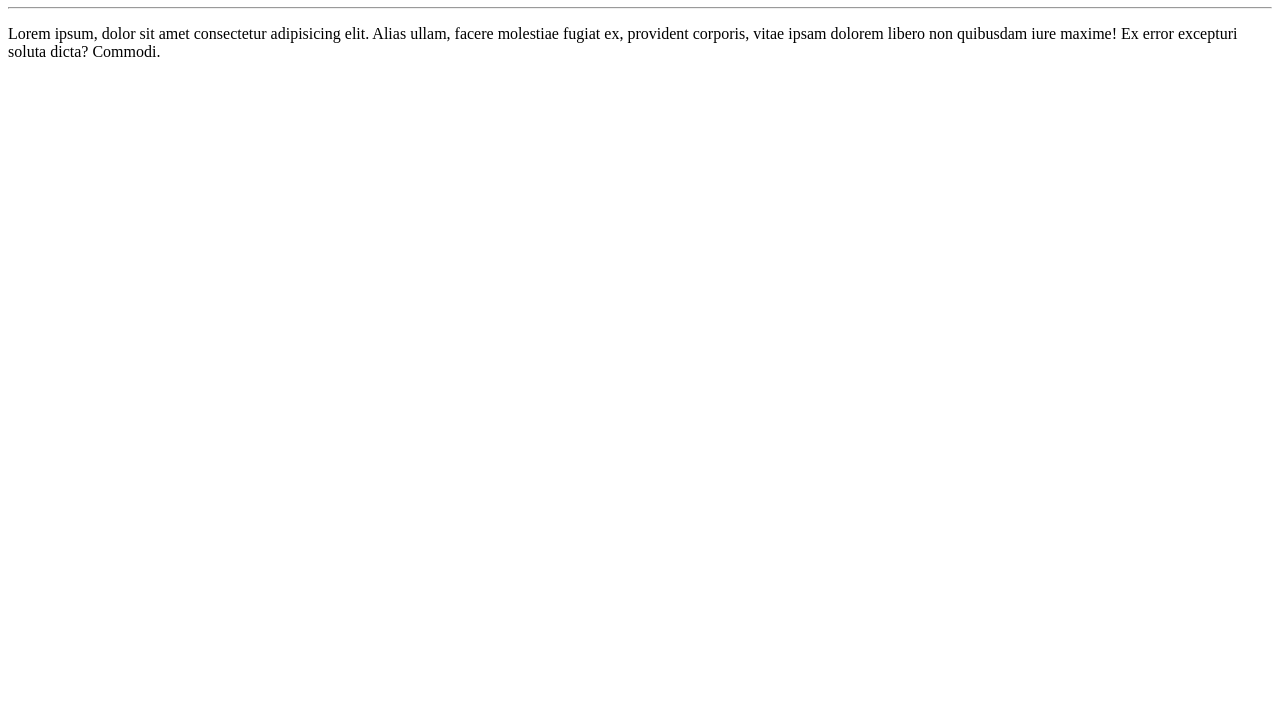
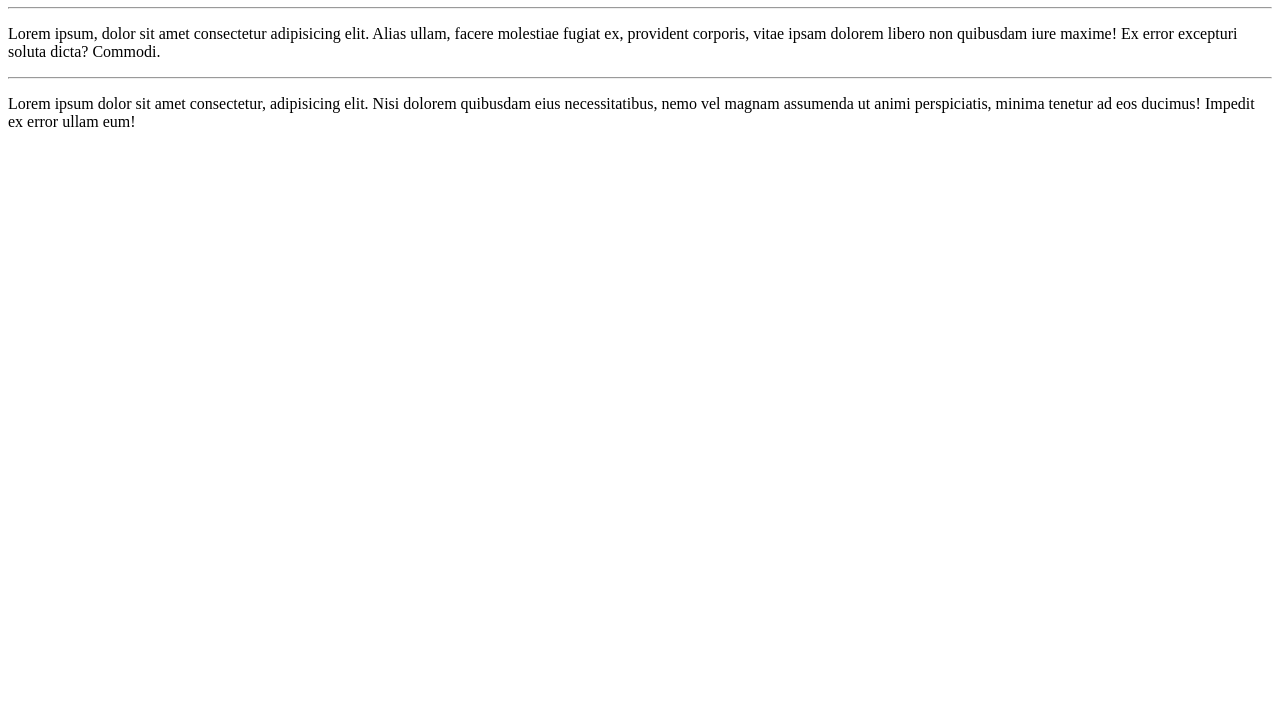
Before and after one commit to NykooDev/Ola-Mundo, a plain HTML site: page exemplo-site/index.html in a window 1280 px wide. Shown: the part 73-800 px from the top of the page. Drawn offline with Linux system fonts and the light colour scheme.

Commit message:
Adicionando Paragrafo

```diff
--- a/exemplo-site/index.html
+++ b/exemplo-site/index.html
@@ -10,5 +10,7 @@
     <h1>Olá, Mundo!</h1>
     <hr>
     <p>Lorem ipsum, dolor sit amet consectetur adipisicing elit. Alias ullam, facere molestiae fugiat ex, provident corporis, vitae ipsam dolorem libero non quibusdam iure maxime! Ex error excepturi soluta dicta? Commodi.</p>
+    <hr>
+    <p>Lorem ipsum dolor sit amet consectetur, adipisicing elit. Nisi dolorem quibusdam eius necessitatibus, nemo vel magnam assumenda ut animi perspiciatis, minima tenetur ad eos ducimus! Impedit ex error ullam eum!</p>
 </body>
 </html>
```
